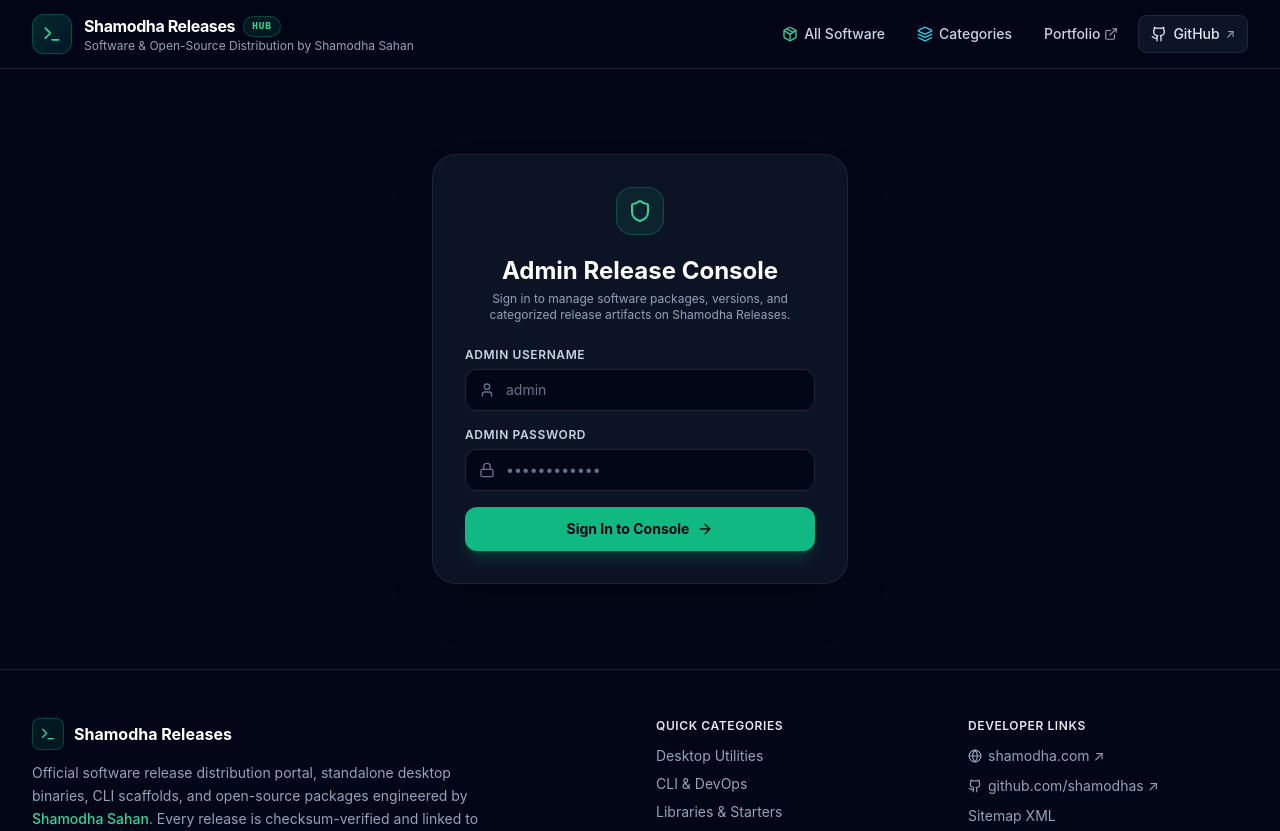
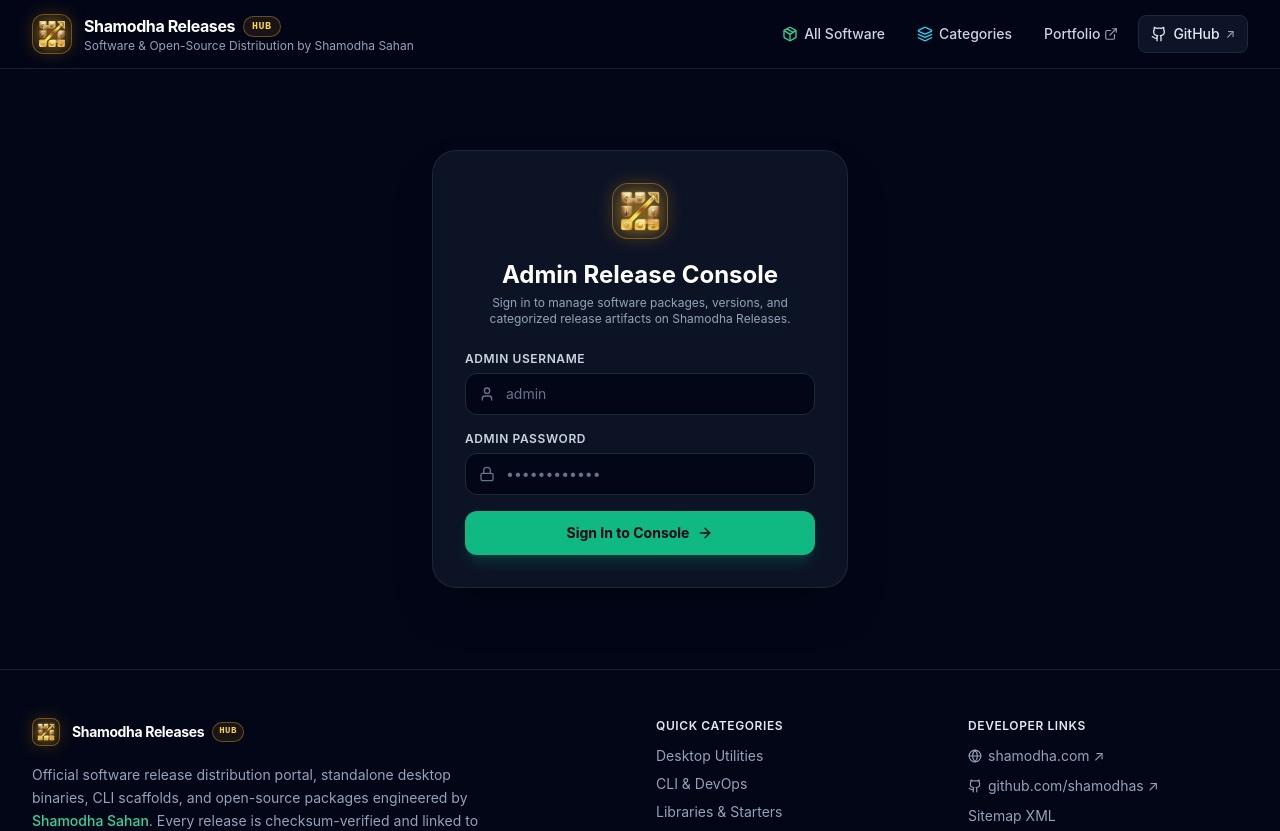
Before and after one commit to shamodhas/software-hub, a Next.js app: page /admin/login in a window 1280 px wide. Shown: the top 831 px of the page. Built offline with nearby package versions, Linux system fonts and the light colour scheme; no server answers.

Commit message:
feat(ui): add alternating gold/blue BrandLogo cross-fade component and assets

```diff
--- a/app/admin/login/page.tsx
+++ b/app/admin/login/page.tsx
@@ -2,8 +2,9 @@
 
 import { Suspense, useState } from "react";
 import { useRouter, useSearchParams } from "next/navigation";
-import { Shield, Lock, User, ArrowRight } from "lucide-react";
+import { Lock, User, ArrowRight } from "lucide-react";
 import { SITE_NAME } from "@/lib/site";
+import { BrandLogo } from "@/components/BrandLogo";
 
 function AdminLoginForm() {
   const router = useRouter();
@@ -48,8 +49,8 @@ function AdminLoginForm() {
 
   return (
     <div className="rounded-3xl border border-slate-800/90 bg-slate-900/80 p-8 shadow-2xl">
-      <div className="mx-auto flex h-12 w-12 items-center justify-center rounded-2xl border border-emerald-500/30 bg-emerald-500/10 text-emerald-400">
-        <Shield className="h-6 w-6" />
+      <div className="flex justify-center">
+        <BrandLogo size="lg" />
       </div>
 
       <h1 className="mt-5 text-center text-2xl font-bold text-white">
--- a/app/layout.tsx
+++ b/app/layout.tsx
@@ -20,6 +20,10 @@ export const metadata: Metadata = {
   authors: [{ name: OWNER_NAME, url: OWNER_PORTFOLIO_URL }],
   creator: OWNER_NAME,
   publisher: OWNER_NAME,
+  icons: {
+    icon: "/images/logo-blue.png",
+    apple: "/images/logo-gold.png",
+  },
   alternates: {
     canonical: SITE_URL,
   },
--- /dev/null
+++ b/components/BrandLogo.tsx
@@ -0,0 +1,157 @@
+"use client";
+
+import { useEffect, useState } from "react";
+import Image from "next/image";
+import { SITE_NAME } from "@/lib/site";
+
+export interface BrandLogoProps {
+  size?: "sm" | "md" | "lg";
+  showLabel?: boolean;
+  subtitle?: string;
+  intervalMs?: number;
+  className?: string;
+}
+
+const SIZE_CONFIG = {
+  sm: {
+    container: "h-7 w-7 rounded-lg",
+    px: 28,
+    titleText: "text-sm",
+    badgeText: "text-[9px] px-1.5 py-0.5",
+  },
+  md: {
+    container: "h-10 w-10 rounded-xl",
+    px: 40,
+    titleText: "text-base",
+    badgeText: "text-[10px] px-2 py-0.5",
+  },
+  lg: {
+    container: "h-14 w-14 rounded-2xl",
+    px: 56,
+    titleText: "text-xl",
+    badgeText: "text-xs px-2.5 py-0.5",
+  },
+} as const;
+
+export function BrandLogo({
+  size = "md",
+  showLabel = false,
+  subtitle,
+  intervalMs = 4500,
+  className = "",
+}: BrandLogoProps) {
+  const [activeVariant, setActiveVariant] = useState<"blue" | "gold">("blue");
+  const [reducedMotion, setReducedMotion] = useState(false);
+
+  useEffect(() => {
+    if (typeof window === "undefined" || !window.matchMedia) return;
+
+    const mediaQuery = window.matchMedia("(prefers-reduced-motion: reduce)");
+    setReducedMotion(mediaQuery.matches);
+
+    const listener = (event: MediaQueryListEvent) => {
+      setReducedMotion(event.matches);
+    };
+
+    mediaQuery.addEventListener("change", listener);
+    return () => mediaQuery.removeEventListener("change", listener);
+  }, []);
+
+  useEffect(() => {
+    if (reducedMotion) return;
+
+    const timer = setInterval(() => {
+      setActiveVariant((prev) => (prev === "blue" ? "gold" : "blue"));
+    }, intervalMs);
+
+    return () => clearInterval(timer);
+  }, [reducedMotion, intervalMs]);
+
+  const cfg = SIZE_CONFIG[size];
+  const isGold = activeVariant === "gold";
+
+  return (
+    <div
+      className={`inline-flex items-center gap-3 ${className}`}
+      onMouseEnter={() =>
+        setActiveVariant((prev) => (prev === "blue" ? "gold" : "blue"))
+      }
+    >
+      {/* Animated Dual-Layer Brand Mark Container */}
+      <div
+        className={`relative flex shrink-0 items-center justify-center overflow-hidden border transition-all duration-1000 ease-in-out ${
+          cfg.container
+        } ${
+          isGold
+            ? "border-amber-400/40 bg-amber-500/10 shadow-[0_0_18px_rgba(245,158,11,0.22)]"
+            : "border-cyan-400/40 bg-cyan-500/10 shadow-[0_0_18px_rgba(34,211,238,0.22)]"
+        }`}
+      >
+        {/* Subtle ambient radial backlight */}
+        <span
+          aria-hidden="true"
+          className={`pointer-events-none absolute inset-0 transition-opacity duration-1000 ease-in-out ${
+            isGold
+              ? "bg-[radial-gradient(circle_at_center,rgba(251,191,36,0.22),transparent_75%)] opacity-100"
+              : "bg-[radial-gradient(circle_at_center,rgba(34,211,238,0.22),transparent_75%)] opacity-100"
+          }`}
+        />
+
+        {/* Blue Variant Layer */}
+        <Image
+          src="/images/logo-blue.png"
+          alt={`${SITE_NAME} Blue Emblem`}
+          width={cfg.px}
+          height={cfg.px}
+          priority
+          className={`absolute inset-0 h-full w-full object-contain p-0.5 transition-all duration-1000 ease-in-out ${
+            !isGold
+              ? "scale-100 opacity-100 drop-shadow-[0_0_8px_rgba(34,211,238,0.45)]"
+              : "scale-95 opacity-0"
+          }`}
+        />
+
+        {/* Gold Variant Layer */}
+        <Image
+          src="/images/logo-gold.png"
+          alt={`${SITE_NAME} Gold Emblem`}
+          width={cfg.px}
+          height={cfg.px}
+          priority
+          className={`absolute inset-0 h-full w-full object-contain p-0.5 transition-all duration-1000 ease-in-out ${
+            isGold
+              ? "scale-100 opacity-100 drop-shadow-[0_0_8px_rgba(251,191,36,0.45)]"
+              : "scale-95 opacity-0"
+          }`}
+        />
+      </div>
+
+      {/* Optional Brand Typography & Hub Badge */}
+      {showLabel && (
+        <div>
+          <div className="flex items-center gap-2">
+            <span
+              className={`font-bold tracking-tight text-white ${cfg.titleText}`}
+            >
+              {SITE_NAME}
+            </span>
+            <span
+              className={`rounded-full border font-mono font-semibold uppercase tracking-wider transition-colors duration-1000 ${
+                cfg.badgeText
+              } ${
+                isGold
+                  ? "border-amber-400/35 bg-amber-500/10 text-amber-300"
+                  : "border-emerald-500/30 bg-emerald-500/10 text-emerald-400"
+              }`}
+            >
+              Hub
+            </span>
+          </div>
+          {subtitle && (
+            <p className="text-xs text-slate-400">{subtitle}</p>
+          )}
+        </div>
+      )}
+    </div>
+  );
+}
--- a/components/Footer.tsx
+++ b/components/Footer.tsx
@@ -1,5 +1,5 @@
 import Link from "next/link";
-import { Terminal, Github, Globe } from "lucide-react";
+import { Github, Globe } from "lucide-react";
 import {
   OWNER_GITHUB_URL,
   OWNER_NAME,
@@ -7,6 +7,7 @@ import {
   SITE_NAME,
 } from "@/lib/site";
 import { SecretAdminTrigger } from "@/components/SecretAdminAccess";
+import { BrandLogo } from "@/components/BrandLogo";
 
 export function Footer() {
   const year = new Date().getFullYear();
@@ -16,14 +17,7 @@ export function Footer() {
       <div className="mx-auto max-w-7xl px-4 py-12 sm:px-6 lg:px-8">
         <div className="grid grid-cols-1 gap-8 md:grid-cols-4">
           <div className="md:col-span-2">
-            <div className="flex items-center gap-2.5">
-              <div className="flex h-8 w-8 items-center justify-center rounded-lg border border-emerald-500/30 bg-emerald-500/10 text-emerald-400">
-                <Terminal className="h-4 w-4" />
-              </div>
-              <span className="text-base font-bold text-white">
-                {SITE_NAME}
-              </span>
-            </div>
+            <BrandLogo size="sm" showLabel />
             <p className="mt-3 max-w-md text-sm leading-relaxed text-slate-400">
               Official software release distribution portal, standalone desktop
               binaries, CLI scaffolds, and open-source packages engineered by{" "}
--- a/components/Navbar.tsx
+++ b/components/Navbar.tsx
@@ -1,6 +1,5 @@
 import Link from "next/link";
 import {
-  Terminal,
   ExternalLink,
   Github,
   Layers,
@@ -9,30 +8,19 @@ import {
 import {
   OWNER_GITHUB_URL,
   OWNER_PORTFOLIO_URL,
-  SITE_NAME,
 } from "@/lib/site";
+import { BrandLogo } from "@/components/BrandLogo";
 
 export function Navbar() {
   return (
     <header className="sticky top-0 z-50 border-b border-slate-800/80 bg-slate-950/85 backdrop-blur-md">
       <div className="mx-auto flex max-w-7xl items-center justify-between px-4 py-3.5 sm:px-6 lg:px-8">
-        <Link href="/" className="group flex items-center gap-3">
-          <div className="flex h-10 w-10 items-center justify-center rounded-xl border border-emerald-500/30 bg-gradient-to-br from-emerald-500/20 to-cyan-500/10 text-emerald-400 shadow-sm shadow-emerald-500/10 transition group-hover:border-emerald-400/50">
-            <Terminal className="h-5 w-5" />
-          </div>
-          <div>
-            <div className="flex items-center gap-2">
-              <span className="text-base font-bold tracking-tight text-white">
-                {SITE_NAME}
-              </span>
-              <span className="rounded-full border border-emerald-500/30 bg-emerald-500/10 px-2 py-0.5 font-mono text-[10px] font-semibold uppercase tracking-wider text-emerald-400">
-                Hub
-              </span>
-            </div>
-            <p className="text-xs text-slate-400">
-              Software &amp; Open-Source Distribution by Shamodha Sahan
-            </p>
-          </div>
+        <Link href="/" className="group flex items-center">
+          <BrandLogo
+            size="md"
+            showLabel
+            subtitle="Software & Open-Source Distribution by Shamodha Sahan"
+          />
         </Link>
 
         <nav className="flex items-center gap-1 sm:gap-2">
--- a/components/SoftwareCatalogClient.tsx
+++ b/components/SoftwareCatalogClient.tsx
@@ -18,6 +18,7 @@ import {
   ArrowRight,
   Code2,
 } from "lucide-react";
+import { BrandLogo } from "@/components/BrandLogo";
 
 export interface ArtifactItem {
   id: string;
@@ -172,8 +173,8 @@ export function SoftwareCatalogClient({
         <div className="pointer-events-none absolute inset-0 bg-[radial-gradient(ellipse_at_top,_var(--tw-gradient-stops))] from-emerald-500/10 via-cyan-500/5 to-transparent" />
         <div className="relative mx-auto max-w-7xl px-4 sm:px-6 lg:px-8">
           <div className="mx-auto max-w-3xl text-center">
-            <div className="inline-flex items-center gap-2 rounded-full border border-emerald-500/30 bg-emerald-500/10 px-3.5 py-1 text-xs font-medium text-emerald-300">
-              <Sparkles className="h-3.5 w-3.5 text-emerald-400" />
+            <div className="inline-flex items-center gap-2.5 rounded-full border border-emerald-500/30 bg-slate-900/90 py-1 pl-1.5 pr-4 text-xs font-medium text-emerald-300 shadow-sm">
+              <BrandLogo size="sm" />
               <span>
                 Official Release Registry &amp; Open-Source Distribution Portal
               </span>
--- a/next.config.mjs
+++ b/next.config.mjs
@@ -7,6 +7,9 @@ const __dirname = path.dirname(__filename);
 /** @type {import('next').NextConfig} */
 const nextConfig = {
   reactStrictMode: true,
+  images: {
+    unoptimized: true,
+  },
   webpack: (config) => {
     config.resolve.alias = {
       ...(config.resolve.alias || {}),
```
Also changed, not shown: public/images/logo-blue.png (added), public/images/logo-gold.png (added).
